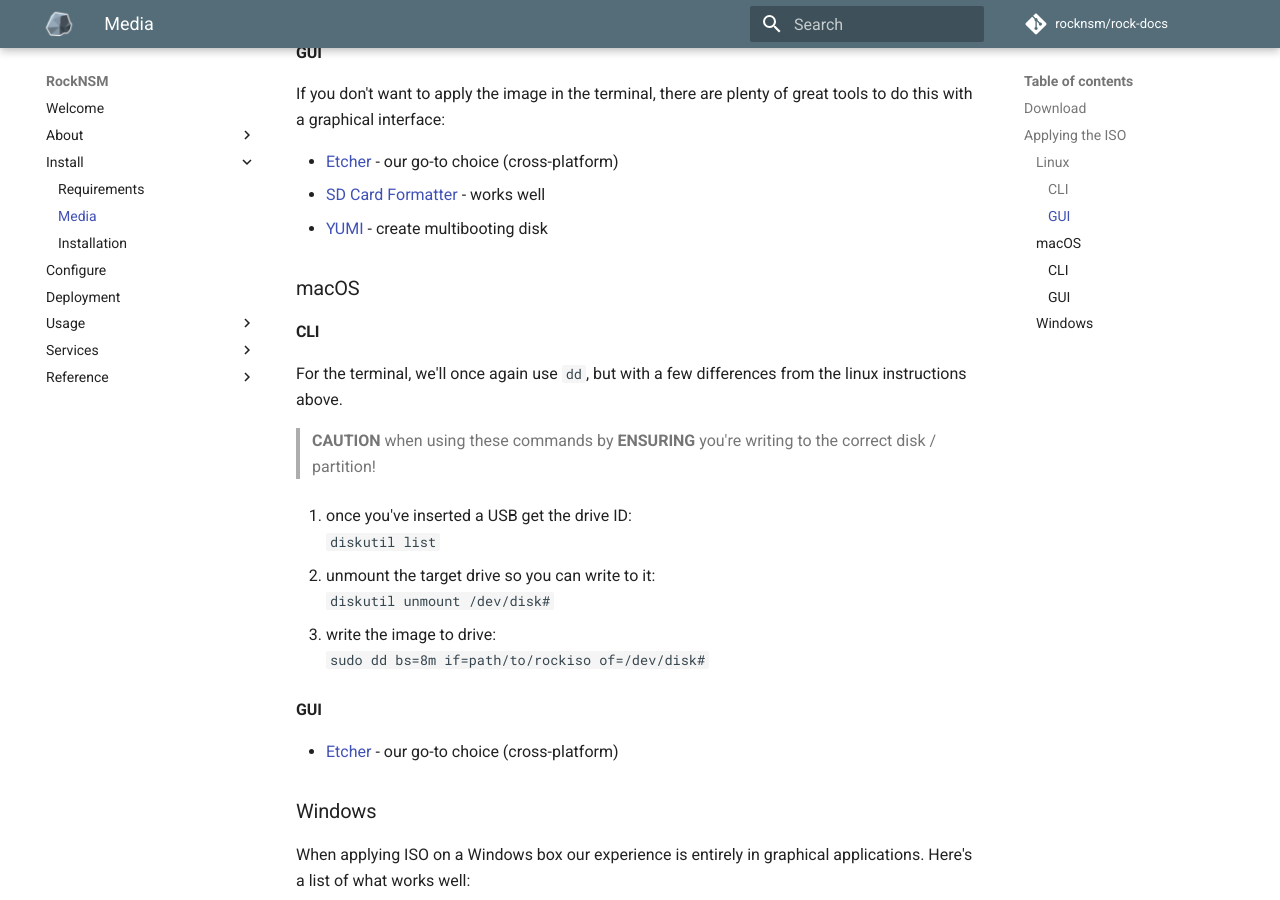
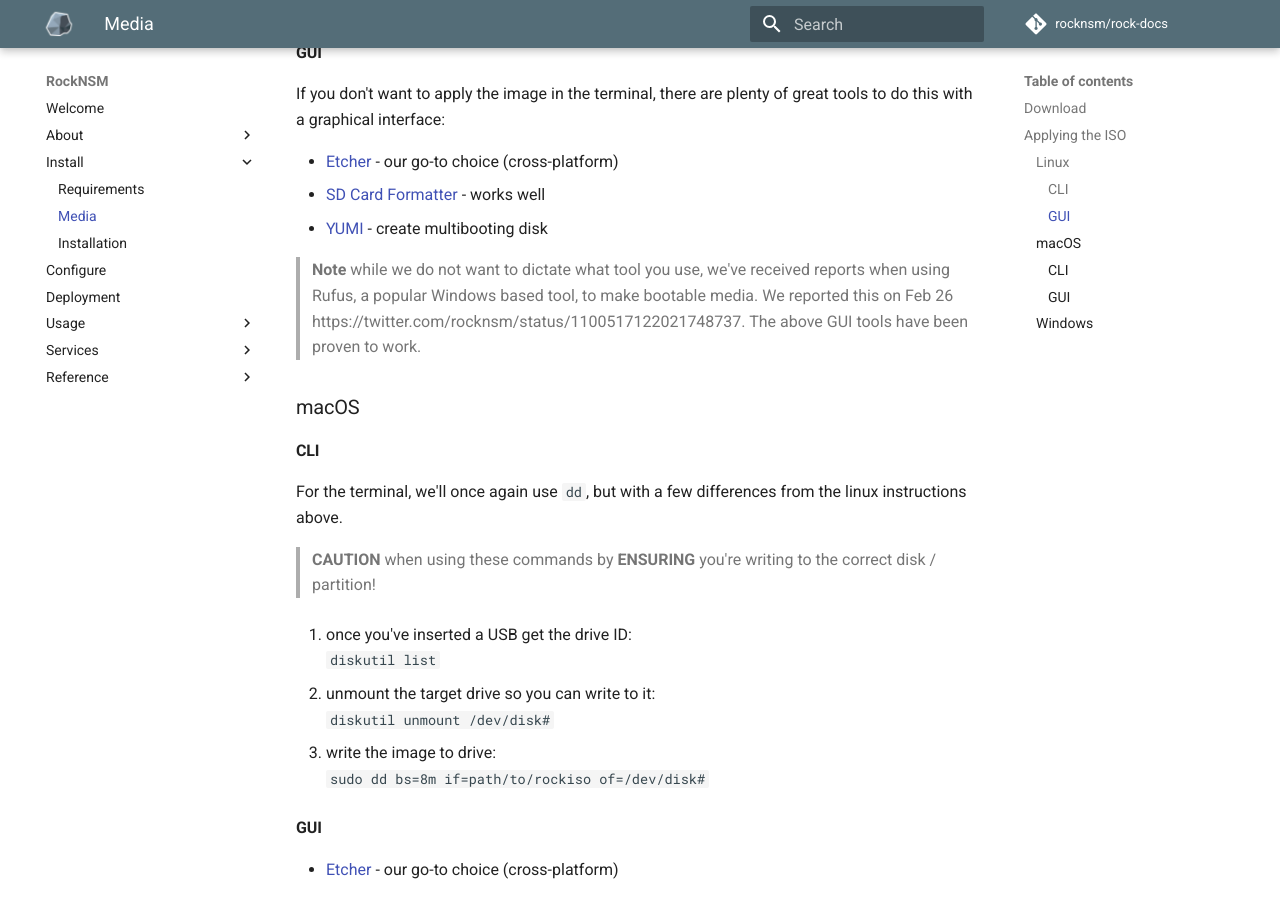
Before and after one commit to seven62/mkdocs-demo, an MkDocs documentation site: the page built from docs/install/media.md, in a window 1280 px wide and 900 px high, scrolled down 1014 px. Built offline with MkDocs 1.6.1 and Material for MkDocs 9.7.7, drawn with Linux system fonts in a browser that asks for light colours; comment, search, counter and statistics services are not loaded.

Commit message:
commented on rufus

```diff
--- a/docs/install/media.md
+++ b/docs/install/media.md
@@ -41,6 +41,7 @@ If you don't want to apply the image in the terminal, there are plenty of great
 - [SD Card Formatter](https://www.sdcard.org/downloads/formatter_4/) - works well
 - [YUMI](https://www.pendrivelinux.com/yumi-multiboot-usb-creator/) - create multibooting disk
 
+> **Note** while we do not want to dictate what tool you use, we've received reports when using Rufus, a popular Windows based tool, to make bootable media. We reported this on Feb 26 https://twitter.com/rocknsm/status/1100517122021748737. The above GUI tools have been proven to work.
 
 ### macOS
 
```
